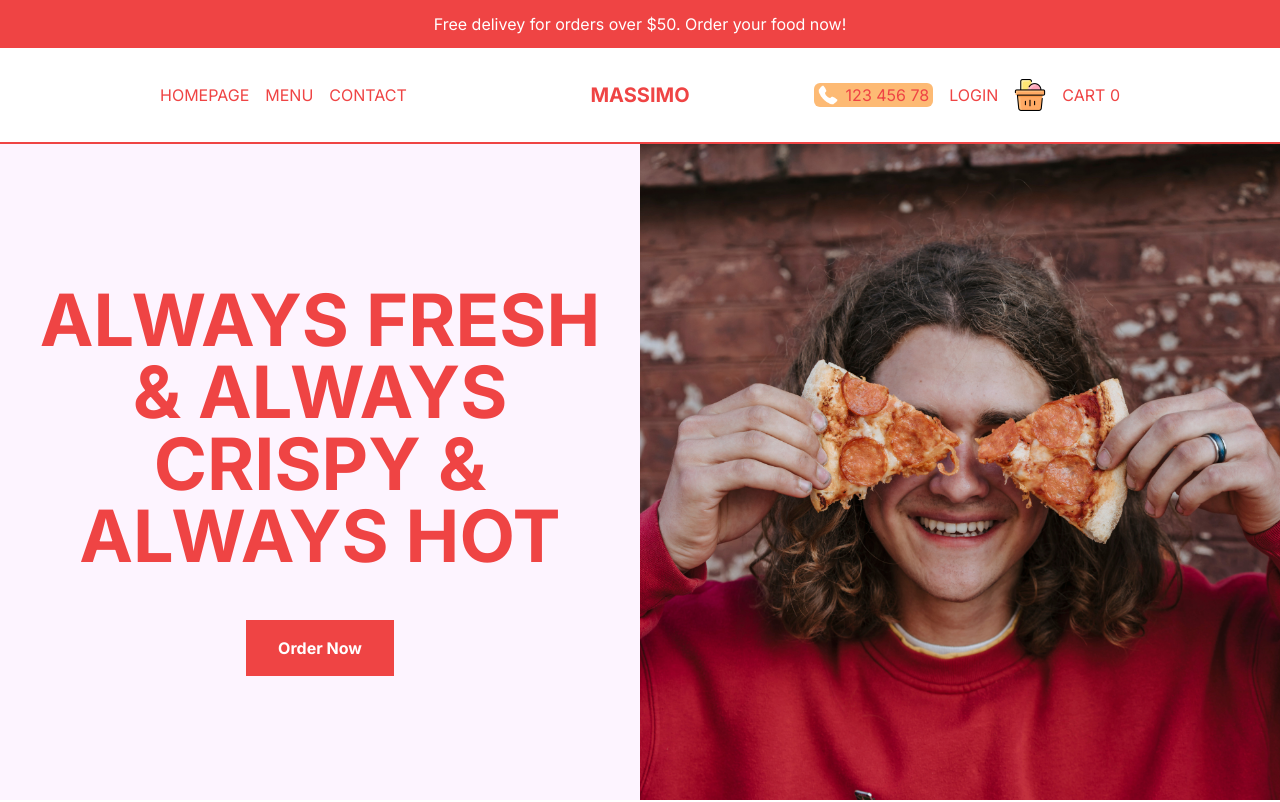
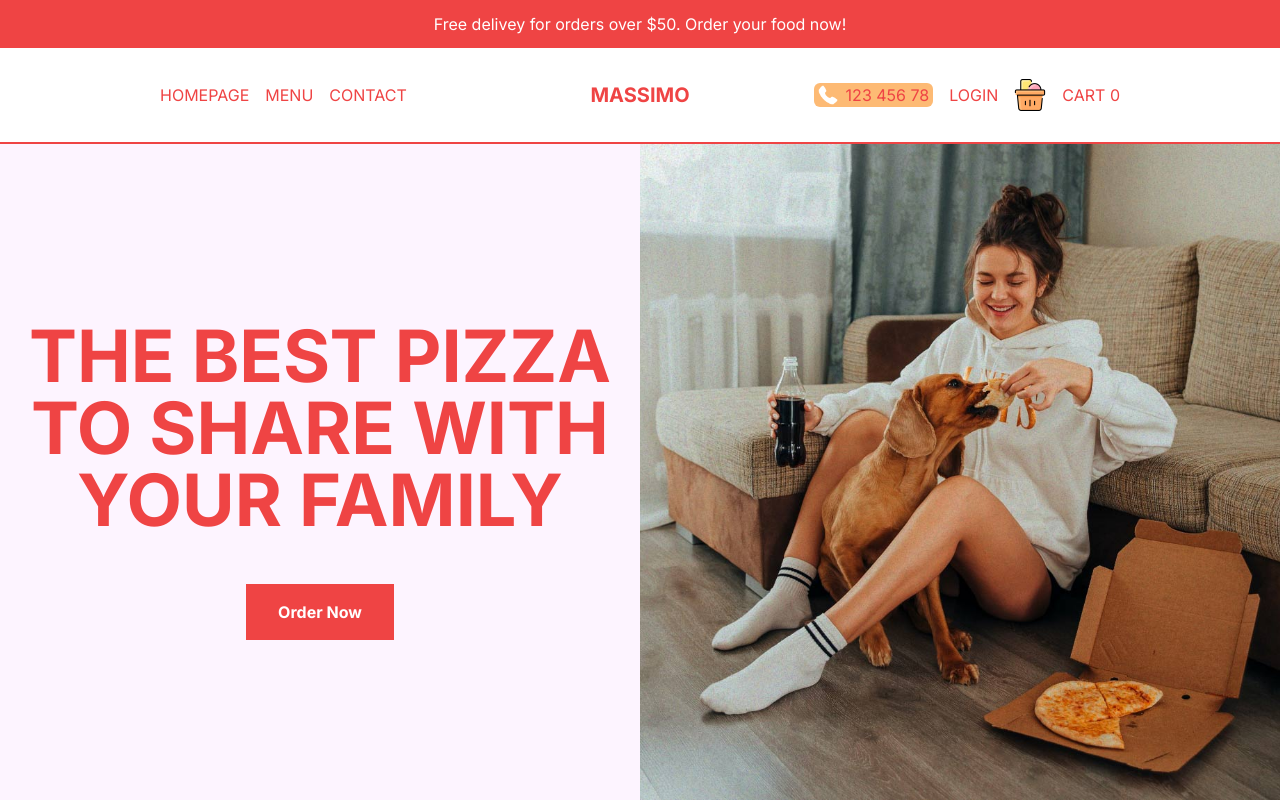
Before and after one commit to AtanasKr/MASSIMO, a Next.js app: page / in a window 1280 px wide. Shown: the top 802 px of the page. Built offline with nearby package versions, Linux system fonts and the light colour scheme.

Commit message:
working on desing

```diff
--- a/src/components/Slider.tsx
+++ b/src/components/Slider.tsx
@@ -24,11 +24,11 @@
 
   const [currentSlide, setCurrentSlide] = useState(0)
 
-  // useEffect(() => {
-  //   const interval = setInterval(
-  //     () => setCurrentSlide(prev => (prev === data.length - 1 ? 0 : prev + 1)), 2000);
-  //   return () => clearInterval(interval)
-  // }, [])
+  useEffect(() => {
+    const interval = setInterval(
+      () => setCurrentSlide(prev => (prev === data.length - 1 ? 0 : prev + 1)), 2000);
+    return () => clearInterval(interval)
+  }, [])
 
   return (
     <div className='flex flex-col h-[calc(100vh-6rem)] md:h-[calc(100vh-9rem)] lg:flex-row bg-fuchsia-50'>
```
